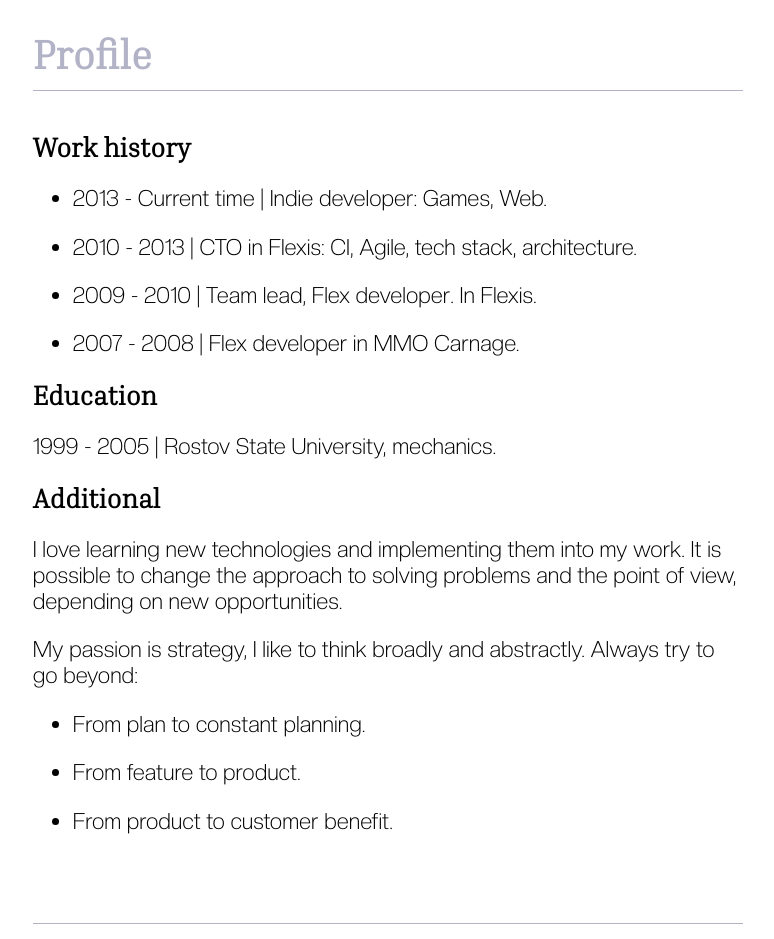
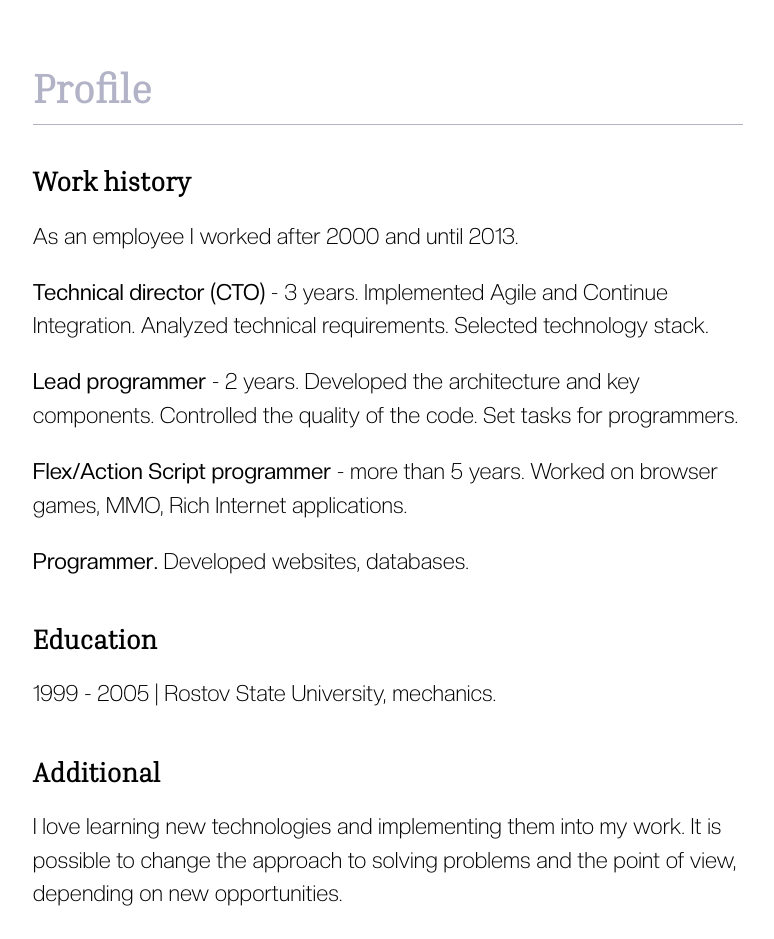
Before and after one commit to gakhov-dev/agakhov-blog, an Eleventy site: page src/index.njk in a window 1280 px wide. Shown: the part 1861-2800 px from the top of the page, without its empty margins (252-1026 px from the left). Built offline with nearby package versions, Linux system fonts and the light colour scheme; Eleventy itself is replaced by a stand-in of ours; files that its build step writes are made by us from their sources.

Commit message:
change work history

```diff
--- a/src/_includes/header.njk
+++ b/src/_includes/header.njk
@@ -7,7 +7,7 @@
       Kazakhstan. Here I want to share my projects and ideas.
     </p>
     <p>
-      You can connect to me on
+      Сonnect to me on
       <a href="mailto:alexandr.gakhov@gmail.com">mail</a> or
       <a href="https://t.me/agakhov">telegram</a>.
     </p>
--- a/src/css/style.css
+++ b/src/css/style.css
@@ -113,6 +113,7 @@ header {
   flex-shrink: 0;
   flex-grow: 1;
   flex-basis: 20vw;
+  align-self: center;
 }
 
 .info {
@@ -121,6 +122,12 @@ header {
 
 .category {
   margin-bottom: 3rem;
+}
+.area {
+  margin-bottom: 2rem;
+}
+p {
+  line-height: 1.5;
 }
 
 ul > li {
--- a/src/index.njk
+++ b/src/index.njk
@@ -86,14 +86,25 @@ layout: "base.njk"
     <h2>Profile</h2>
     <section class="area">
       <h3>Work history</h3>
-      <ul>
-        <li>2013 - Current time | Indie developer: Games, Web.</li>
-        <li>
-          2010 - 2013 | CTO in Flexis: CI, Agile, tech stack, architecture.
-        </li>
-        <li>2009 - 2010 | Team lead, Flex developer. In Flexis.</li>
-        <li>2007 - 2008 | Flex developer in MMO Carnage.</li>
-      </ul>
+
+      <p>As an employee I worked after 2000 and until 2013.</p>
+
+      <p>
+        <b>Technical director (CTO)</b> - 3 years. Implemented Agile and
+        Continue Integration. Analyzed technical requirements. Selected
+        technology stack.
+      </p>
+      <p>
+        <b>Lead programmer</b> - 2 years. Developed the architecture and key
+        components. Controlled the quality of the code. Set tasks for
+        programmers.
+      </p>
+      <p>
+        <b>Flex/Action Script programmer</b> - more than 5 years. Worked on
+        browser games, MMO, Rich Internet applications.
+      </p>
+
+      <p><b>Programmer.</b> Developed websites, databases.</p>
     </section>
 
     <section class="area">
```
